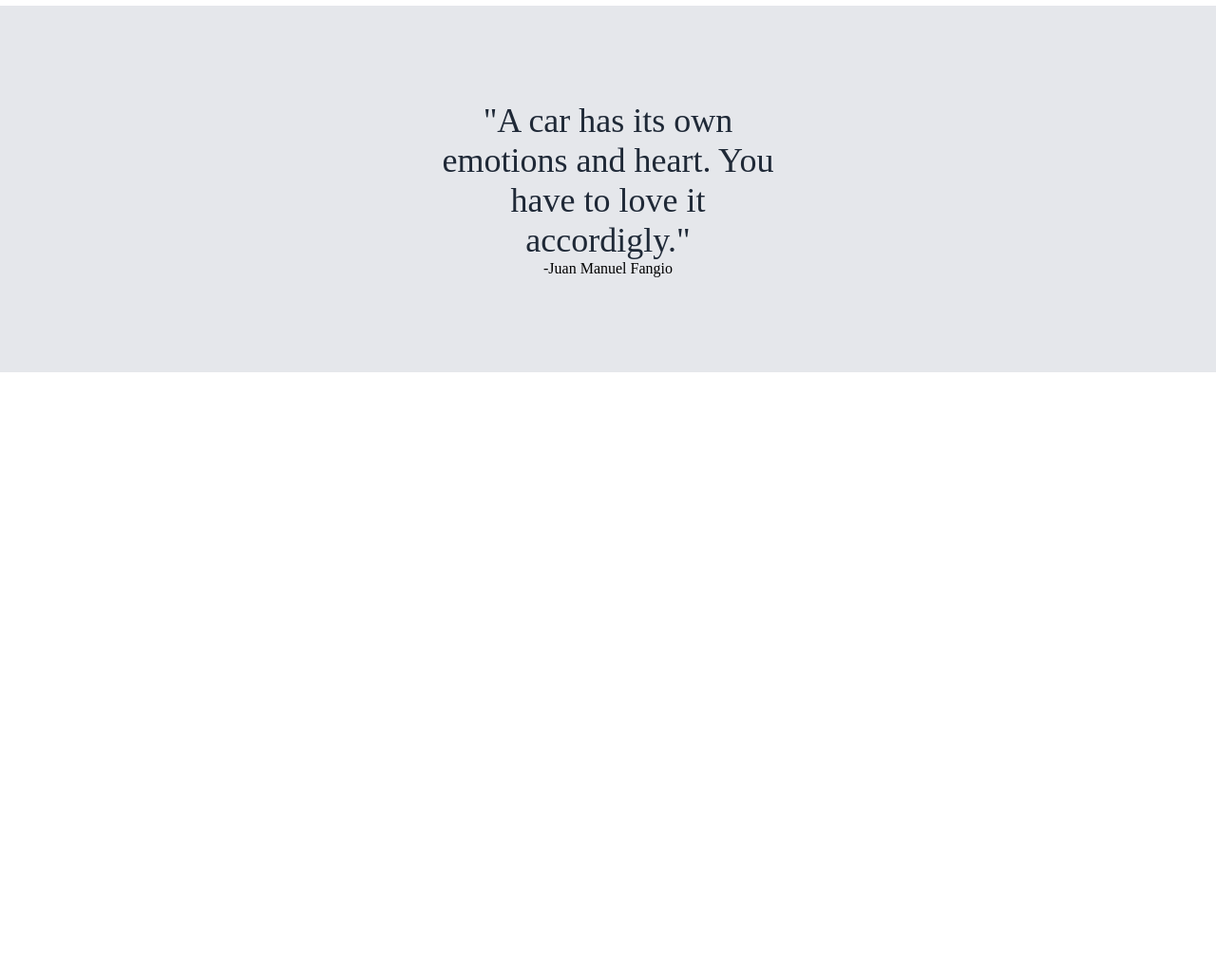
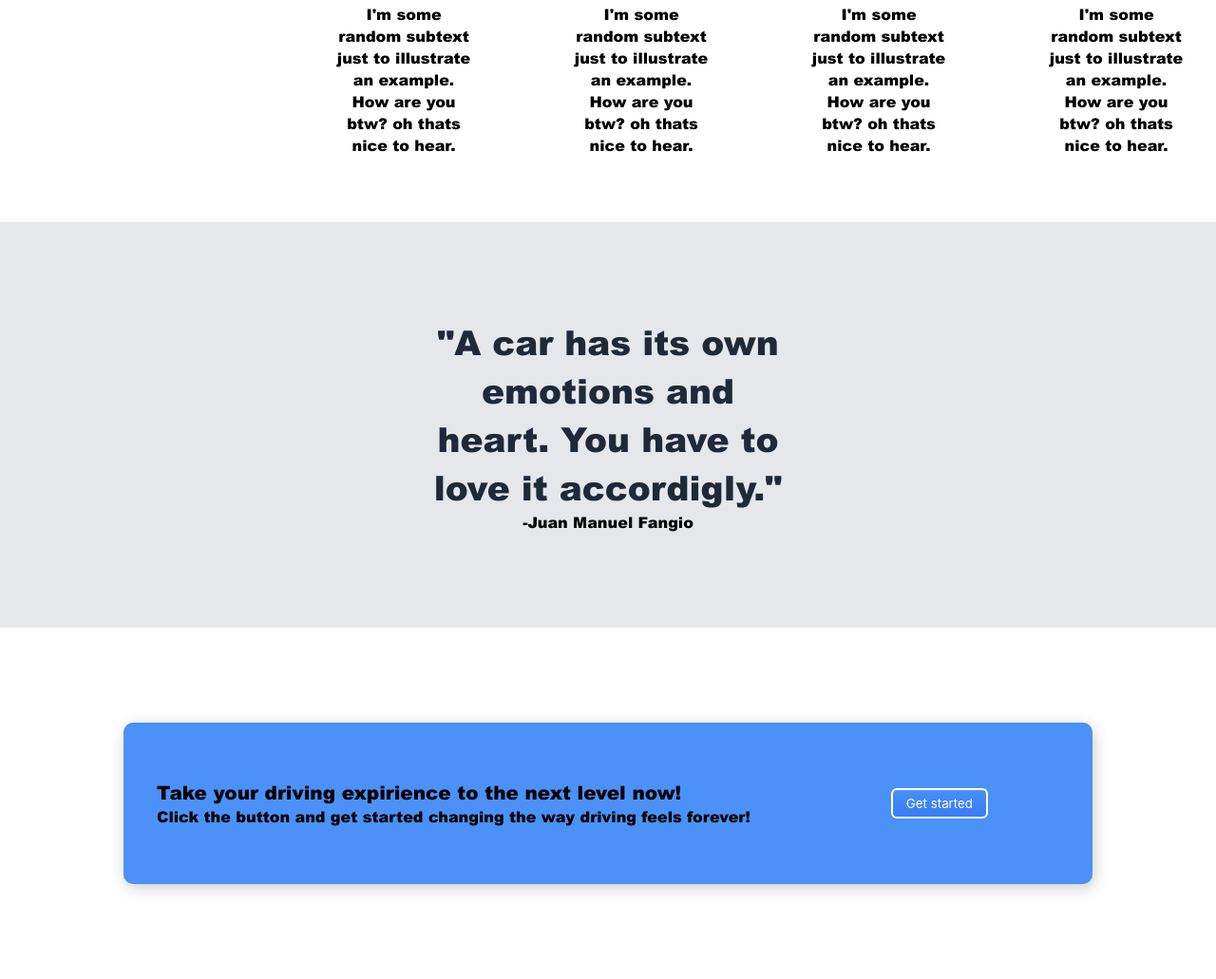
Before and after one commit to EmirSelimovic99/Project_Car, a plain HTML site: page index.html in a window 1280 px wide. Shown: the part 950-1981 px from the top of the page at 95% size. Before the commit the page ends 1342 px from the top, so only its background shows below. Drawn offline with Linux system fonts and the light colour scheme; a web font is replaced by a local one.

Commit message:
Adding Appointment_Box_Section

```diff
--- a/index.html
+++ b/index.html
@@ -60,6 +60,20 @@
         <div class="quoter">-Juan Manuel Fangio</div>
     </div>
 
+            <!--############...Appointment-Window...###############-->
+    <div class="appointment">
+        <div class="appointment_box">
+            <div class="appointment_text">
+                <div class="appointment_heading">Take your driving expirience to the next level now!</div>
+                <div class="appointment_content">Click the button and get started changing the way driving feels forever!</div>
+            </div>
+            <button class="button" id="appointment_button">Get started</button>
+        </div>
+    </div>
+
+            <!--############...Footer...####################-->
+
+
 
 </body>
 </html>
--- a/styles.css
+++ b/styles.css
@@ -162,3 +162,41 @@ h1{
     color: #1F2937;
 
 }
+
+/*################...Appointment_Window...############*/
+
+
+.appointment_box{
+        background: #4B91F7;
+        width: 1000px;
+        height: 150px;
+        border-radius: 10px;
+        box-shadow: 2px 4px 16px rgba(0,0,0,.2);
+        display: flex;
+        gap: 20px;
+        padding: 10px;
+        justify-content: center;
+        align-items: center;
+}
+
+.appointment_heading{
+    font-size: 20px;
+}
+
+#appointment_button{
+    margin-left:auto;
+    margin-right: 100px;
+    border: 2px solid white;
+}
+
+.appointment_text{
+    padding-left:25px;
+}
+
+.appointment{
+    display: flex;
+    flex-shrink: 0;
+    justify-content: center;
+    align-content: center;
+    padding: 100px 0px;
+}
```
Also changed, not shown: ariblk.ttf (added), images/Black.png (added), images/car_logo.png (added), images/titel_picture.png (added).
